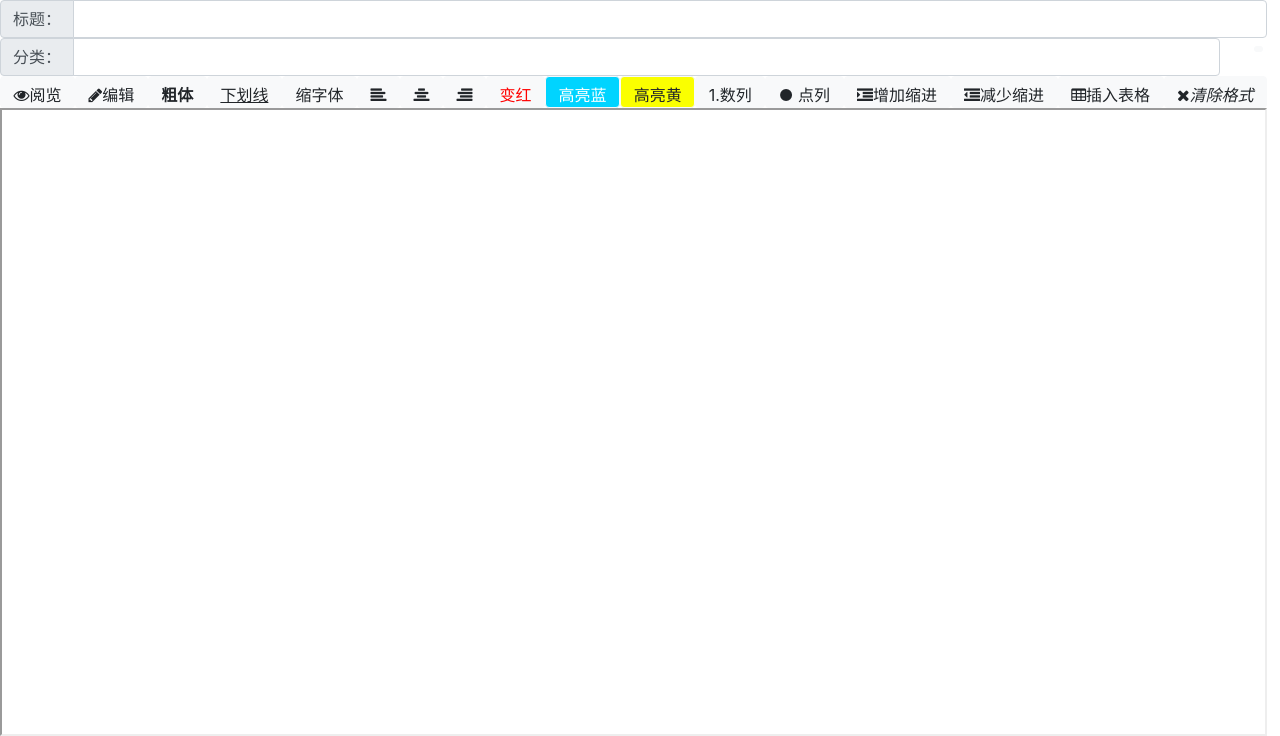
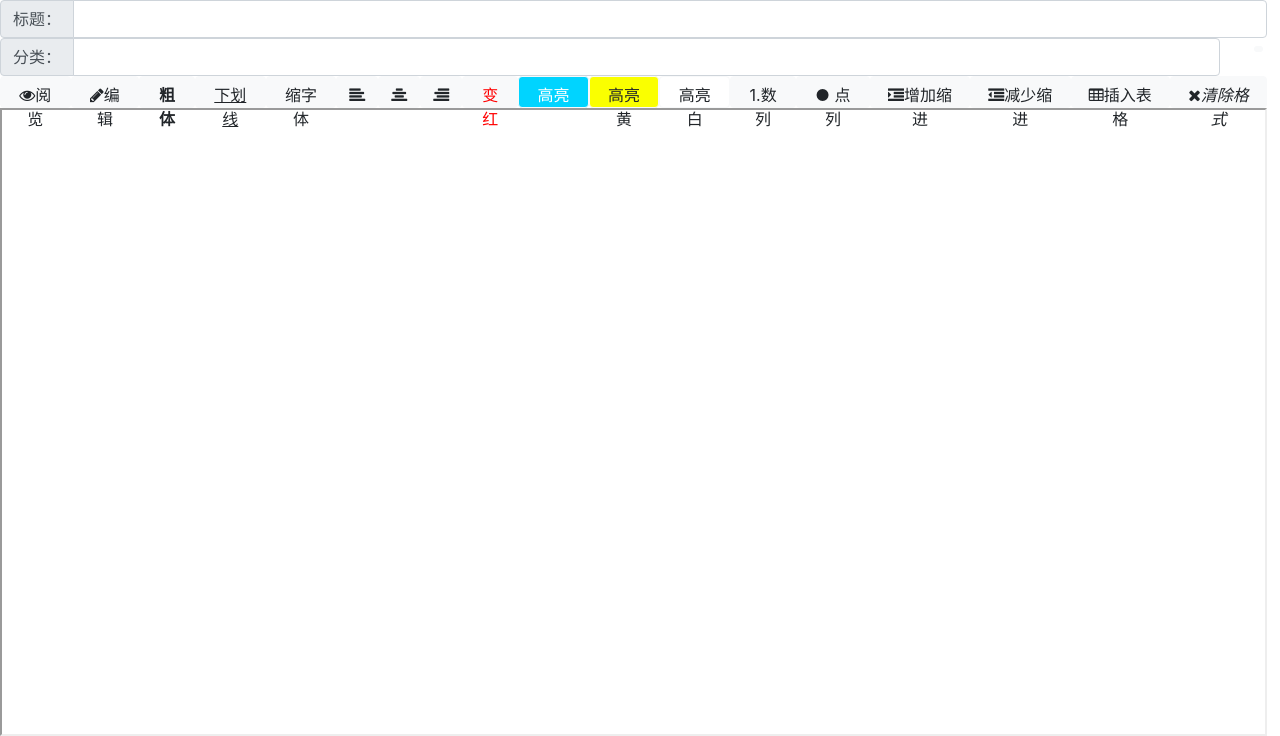
Before and after one commit to highwindmx/Web4Note, a Flask app: template web4note/templates/edit.html in a window 1280 px wide. Shown: the part 64-800 px from the top of the page. Run offline with Flask 2, Linux system fonts and the light colour scheme; the template is opened without the code that fills it, so the values that code supplies are empty; some libraries are stand-ins or nearby versions.

Commit message:
增加高亮白，方便修改错误高亮

```diff
--- a/web4note/static/styles.css
+++ b/web4note/static/styles.css
@@ -25,6 +25,9 @@ button{
 }
 #byllw-btn{
     background-color:#faff00;
+}
+#bwhit-btn{
+	background-color:#ffffff;
 }
 #rmfmt-btn{
     font-style:italic;
--- a/web4note/templates/edit.html
+++ b/web4note/templates/edit.html
@@ -96,6 +96,7 @@
                     <button class="WYSIWYG-button btn btn-light" id="fred-btn" data-name="forecolor" data-value="red">变红</button>
                     <button class="WYSIWYG-button btn btn-light" id="bblue-btn" data-name="backcolor" data-value="#00d4ff">高亮蓝</button>
                     <button class="WYSIWYG-button btn btn-light" id="byllw-btn" data-name="backcolor" data-value="#faff00">高亮黄</button>
+					<button class="WYSIWYG-button btn btn-light" id="bwhit-btn" data-name="backcolor" data-value="#ffffff">高亮白</button>
                     <button class="WYSIWYG-button btn btn-light" id="numli-btn" data-name="insertorderedlist">1.数列</button>
                     <button class="WYSIWYG-button btn btn-light" id="dotli-btn" data-name="insertunorderedlist">● 点列</button>
                     <button class="WYSIWYG-button btn btn-light" id="dotli-btn" data-name="Indent"><i class="fa fa-indent"></i>增加缩进</button>
```
